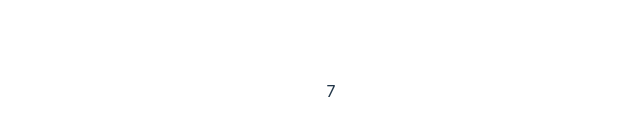
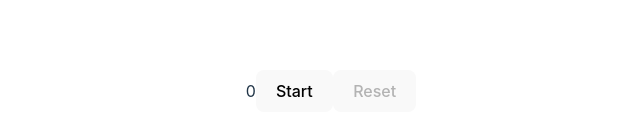
Before and after one commit to moazamdev/100DaysOfCode, a React (Vite) app: page / in a window 1280 px wide. Shown: the part 309-444 px from the top of the page, without its empty margins (309-949 px from the left). Built offline with nearby package versions, Linux system fonts and the light colour scheme.

Commit message:
learned about useState and useEffect

```diff
--- a/src/App.jsx
+++ b/src/App.jsx
@@ -21,6 +21,7 @@ import AsyncStateButton from "./components/day8/async-state-button";
 import ToggleEffect from "./components/day8/toggleEffect";
 import ToggleWithTitle from "./components/day8/useEffectToggleWithTitle";
 import TimerComponent from "./components/day8/timer";
+import Stopwatch from "./components/day8/stopwatch";
 
 const App = () => {
 	return (
@@ -29,7 +30,8 @@ const App = () => {
 			{/* <AsyncStateButton/>
 			<ToggleEffect /> */}
 			{/* <ToggleWithTitle /> */}
-			<TimerComponent />
+			{/* <TimerComponent /> */}
+			<Stopwatch />
 
 			{/* Day 7 */}
 			{/* <Todo2 /> */}
--- /dev/null
+++ b/src/components/day8/stopwatch.jsx
@@ -0,0 +1,46 @@
+import React from 'react';
+
+function Stopwatch() {
+    const [isOn, setIsOn] = React.useState(false);
+    const [timer, setTimer] = React.useState(0);
+
+    React.useEffect(() => {
+        let interval;
+
+        if (isOn) {
+            interval = setInterval(
+                () => setTimer(timer => timer + 1),
+                1000,
+            );
+        }
+
+        return () => clearInterval(interval);
+    }, [isOn]);
+
+    const onReset = () => {
+        setIsOn(false);
+        setTimer(0);
+    };
+    return (
+        <div>
+            {timer}
+
+            {!isOn && (
+                <button type="button" onClick={() => setIsOn(true)}>
+                    Start
+                </button>
+            )}
+
+            {isOn && (
+                <button type="button" onClick={() => setIsOn(false)}>
+                    Stop
+                </button>
+            )}
+            <button type="button" disabled={timer === 0} onClick={onReset}>
+                Reset
+            </button>
+        </div>
+    );
+}
+
+export default Stopwatch;
--- a/src/components/day8/timer.jsx
+++ b/src/components/day8/timer.jsx
@@ -5,14 +5,11 @@ const TimerComponent = () => {
 
     // cleanup
     React.useEffect(() => {
-        const interval = setInterval(() => setTimer(timer + 1), 1000);
-        console.log("timer incremented")
-
-        return () => {
-            clearInterval(interval)
-            console.log("timer cleared")
-        };
-    }, [timer]);
+        const interval = setInterval(
+            () => setTimer((currentTimer) => currentTimer + 1),
+            1000
+        );
+    })
 
     return <div>{timer}</div>;
 };
```
